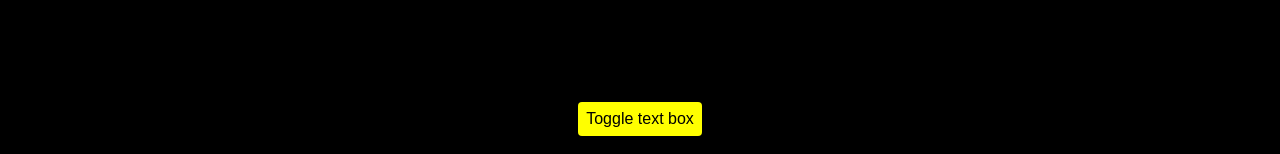
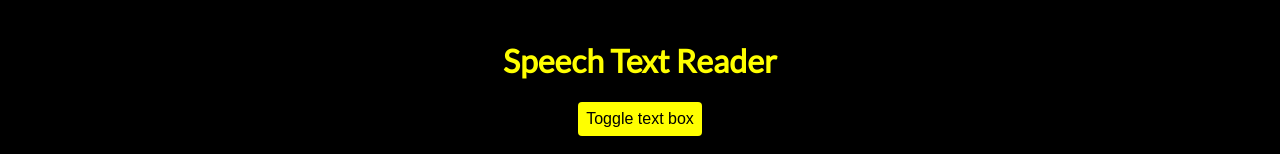
Before and after one commit to ugurduyar/speechtextreader, a plain HTML site: page index.html in a window 1280 px wide. Shown: the top 154 px of the page. Drawn offline with Linux system fonts and the light colour scheme.

Commit message:
h1 color change

```diff
--- a/style.css
+++ b/style.css
@@ -13,6 +13,7 @@ body {
 
 h1 {
   text-align: center;
+  color: yellow;
 }
 
 .container {
```
